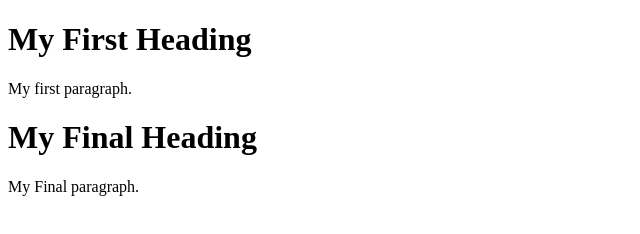
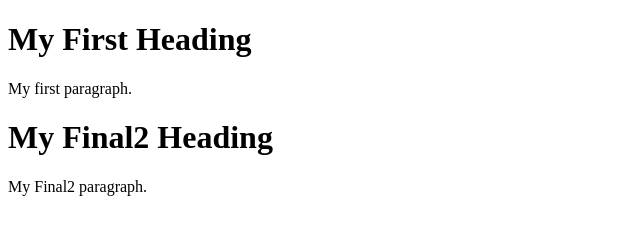
Before and after one commit to quib1910437/CT300, a plain HTML site: page index.html in a window 1280 px wide. Shown: the whole page, without its empty margins (0-640 px from the left). Drawn offline with Linux system fonts and the light colour scheme.

Commit message:
Update index.html

```diff
--- a/index.html
+++ b/index.html
@@ -5,8 +5,8 @@
 <h1>My First Heading</h1>
 <p>My first paragraph.</p>
 
-<h1>My Final Heading</h1>
-<p>My Final paragraph.</p>
+<h1>My Final2 Heading</h1>
+<p>My Final2 paragraph.</p>
 
 </body>
 </html>
```
